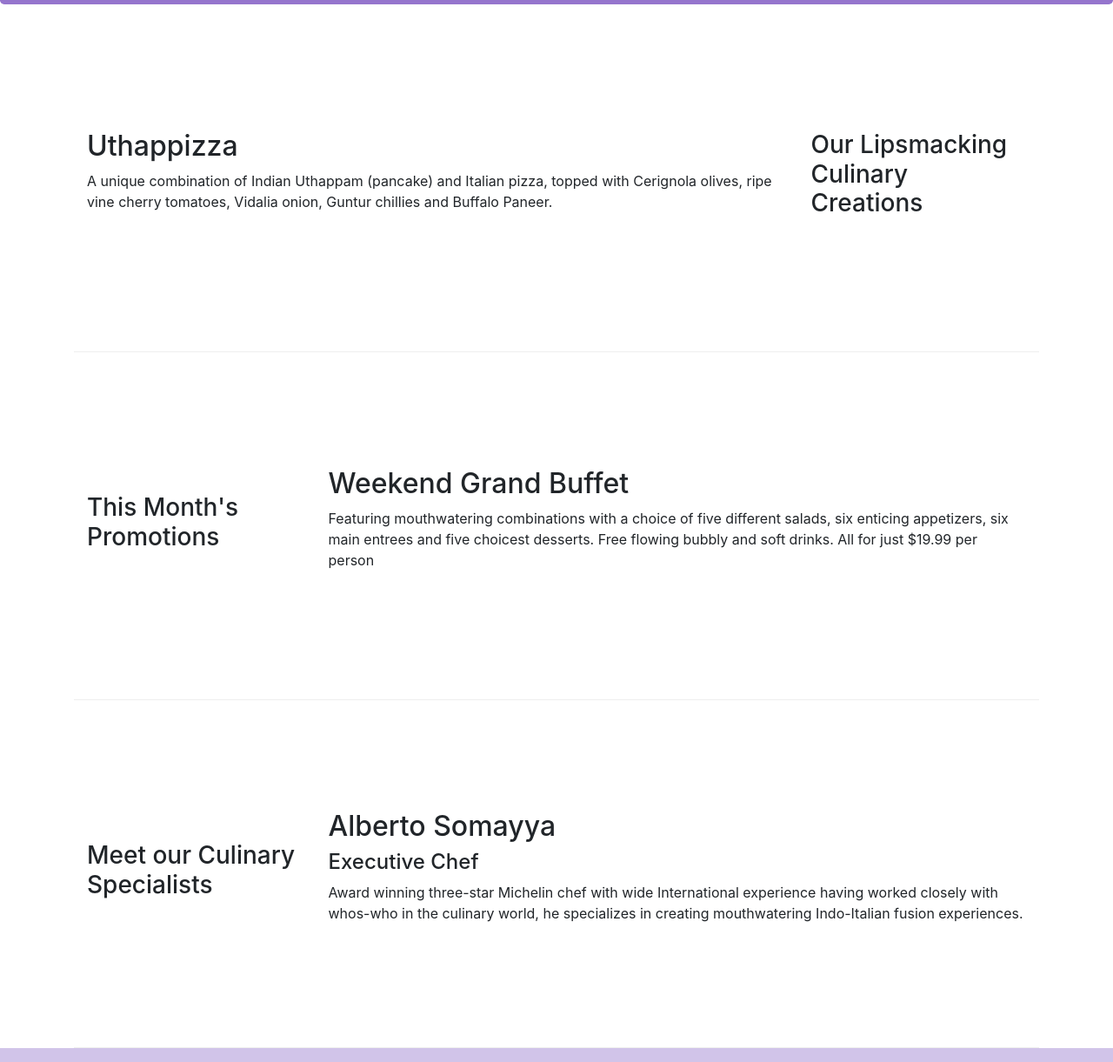
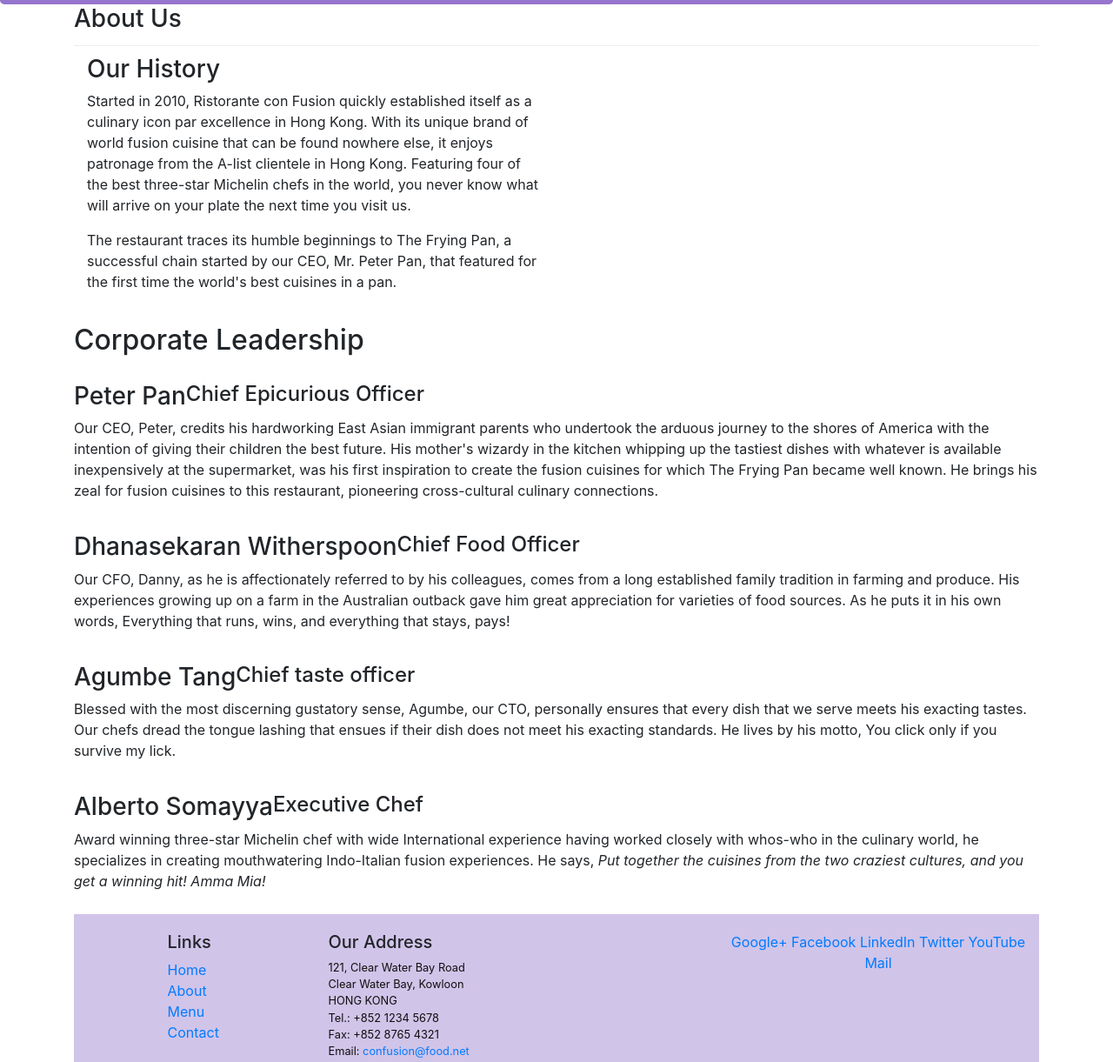
Before and after one commit to imps1001/Confusion, a website: page index.html in a window 1280 px wide. Shown: the part 279-1500 px from the top of the page at 87% size. Drawn offline with nearby package versions, Linux system fonts and the light colour scheme.

Commit message:
Asiignment 1

```diff
--- a/css/style.css
+++ b/css/style.css
@@ -5,9 +5,8 @@
 
 .row-content {
     margin:0px auto;
-    padding: 50px 0px 50px 0px;
-    border-bottom: 1px ridge;
-    min-height:400px;
+    padding: 10px 0px 10px 0px;
+    text-align: left;
 }
 
 .footer{
@@ -27,3 +26,8 @@ address{
     margin:0px;
     color:#0f0f0f;
 }
+.About{
+    margin: auto;
+    padding-bottom: 5px;
+    border-bottom: 1px ridge;
+}
--- a/index.html
+++ b/index.html
@@ -29,38 +29,52 @@
     </header>
 
     <div class="container">
-        <div class="row row-content align-items-center">
-            <div class="col-12 col-sm-4 order-sm-last col-md-3">
-                <h3>Our Lipsmacking Culinary Creations</h3>
+        <div class="row About">
+
+                <h3>About Us</h3>
+        </div>
+
+
+        <div class="row row-content">
+            <div class="col-12 col-sm-6">
+                <h3>Our History</h3>
+                <p> Started in 2010, Ristorante con Fusion quickly established itself as a culinary icon par excellence in Hong Kong. With its unique brand of world fusion cuisine that can be found nowhere else, it enjoys patronage from the A-list clientele in Hong Kong. Featuring four of the best three-star Michelin chefs in the world, you never know what will arrive on your plate the next time you visit us.</p>
+                <p>The restaurant traces its humble beginnings to The Frying Pan, a successful chain started by our CEO, Mr. Peter Pan, that featured for the first time the world's best cuisines in a pan.</p>
             </div>
-            <div class="col col-sm order-sm-first col-md">
-                <h2>Uthappizza</h2>
-                <p>A unique combination of Indian Uthappam (pancake) and Italian pizza, topped with Cerignola olives, ripe vine cherry tomatoes, Vidalia onion, Guntur chillies and Buffalo Paneer.</p>
+        </div>
+        <div class="row row-content ">
+            <h2>Corporate Leadership</h2>
+
+        </div>
+
+        <div class="row row-content">
+            <h3>Peter Pan</h3>
+            <h4>Chief Epicurious Officer</h4>
+            <div class="d-none d-sm-block"><p>Our CEO, Peter, credits his hardworking East Asian immigrant parents who undertook the arduous journey to the shores of America with the intention of giving their children the best future. His mother's wizardy in the kitchen whipping up the tastiest dishes with whatever is available inexpensively at the supermarket, was his first inspiration to create the fusion cuisines for which The Frying Pan became well known. He brings his zeal for fusion cuisines to this restaurant, pioneering cross-cultural culinary connections.</p>
             </div>
         </div>
 
-
-        <div class="row row-content align-items-center">
-            <div class="col-12 col-sm-4 col-md-3">
-                <h3>This Month's Promotions</h3>
-            </div>
-            <div class="col col-sm col-md">
-                <h2>Weekend Grand Buffet</h2>
-                <p>Featuring mouthwatering combinations with a choice of five different salads, six enticing appetizers, six main entrees and five choicest desserts. Free flowing bubbly and soft drinks. All for just $19.99 per person </p>
-            </div>
+        <div class="row row-content">
+            <h3>Dhanasekaran Witherspoon</h3>
+            <h4>  Chief Food Officer</h4>
+            <div class="d-none d-sm-block"><p>Our CFO, Danny, as he is affectionately referred to by his colleagues, comes from a long established family tradition in farming and produce. His experiences growing up on a farm in the Australian outback gave him great appreciation for varieties of food sources. As he puts it in his own words, Everything that runs, wins, and everything that stays, pays!</p>
+           </div>
         </div>
 
-        <div class="row row-content align-items-center">
-            <div class="col-12 col-sm-4 col-md-3">
-                <h3>Meet our Culinary Specialists</h3>
+        <div class="row row-content ">
+            <h3>Agumbe Tang</h3>
+            <h4>  Chief taste officer</h4>
+            <div class="d-none d-sm-block"><p>Blessed with the most discerning gustatory sense, Agumbe, our CTO, personally ensures that every dish that we serve meets his exacting tastes. Our chefs dread the tongue lashing that ensues if their dish does not meet his exacting standards. He lives by his motto, You click only if you survive my lick.</p>
+        </div>
+        </div>
+
+
+        <div class="row row-content ">
+                <h3>Alberto Somayya</h3>
+                <h4> Executive Chef</h4>
+                <div class="d-none d-sm-block"><p>Award winning three-star Michelin chef with wide International experience having worked closely with whos-who in the culinary world, he specializes in creating mouthwatering Indo-Italian fusion experiences. He says, <i>Put together the cuisines from the two craziest cultures, and you get a winning hit! Amma Mia!</i>  </p>
             </div>
-            <div class="col col-sm col-md">
-                <h2>Alberto Somayya</h2>
-                <h4>Executive Chef</h4>
-                <p>Award winning three-star Michelin chef with wide International experience having worked closely with whos-who in the culinary world, he specializes in creating mouthwatering Indo-Italian fusion experiences. </p>
             </div>
-        </div>
-    </div>
 
     <footer class="footer">
         <div class="container">
```
